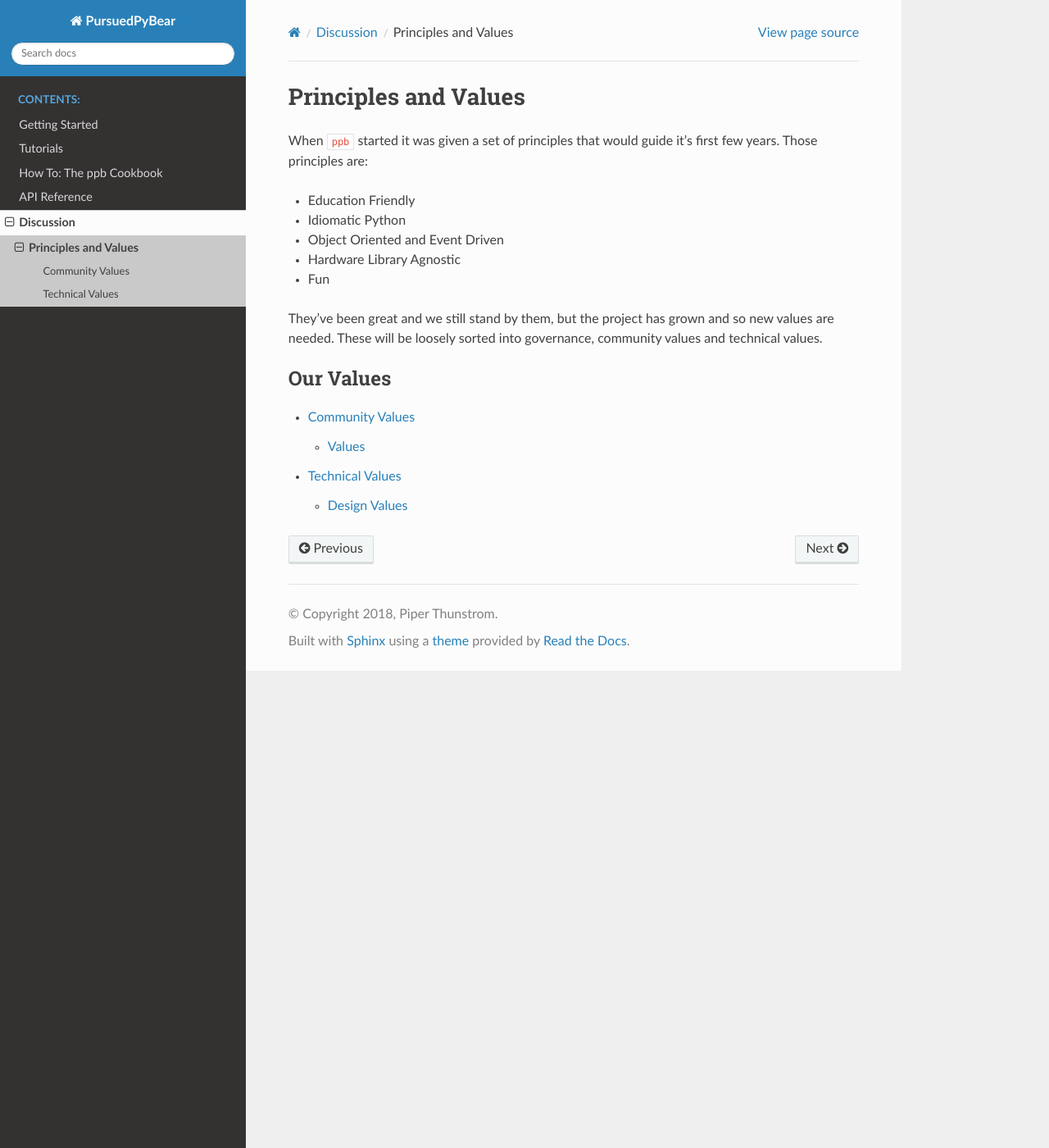
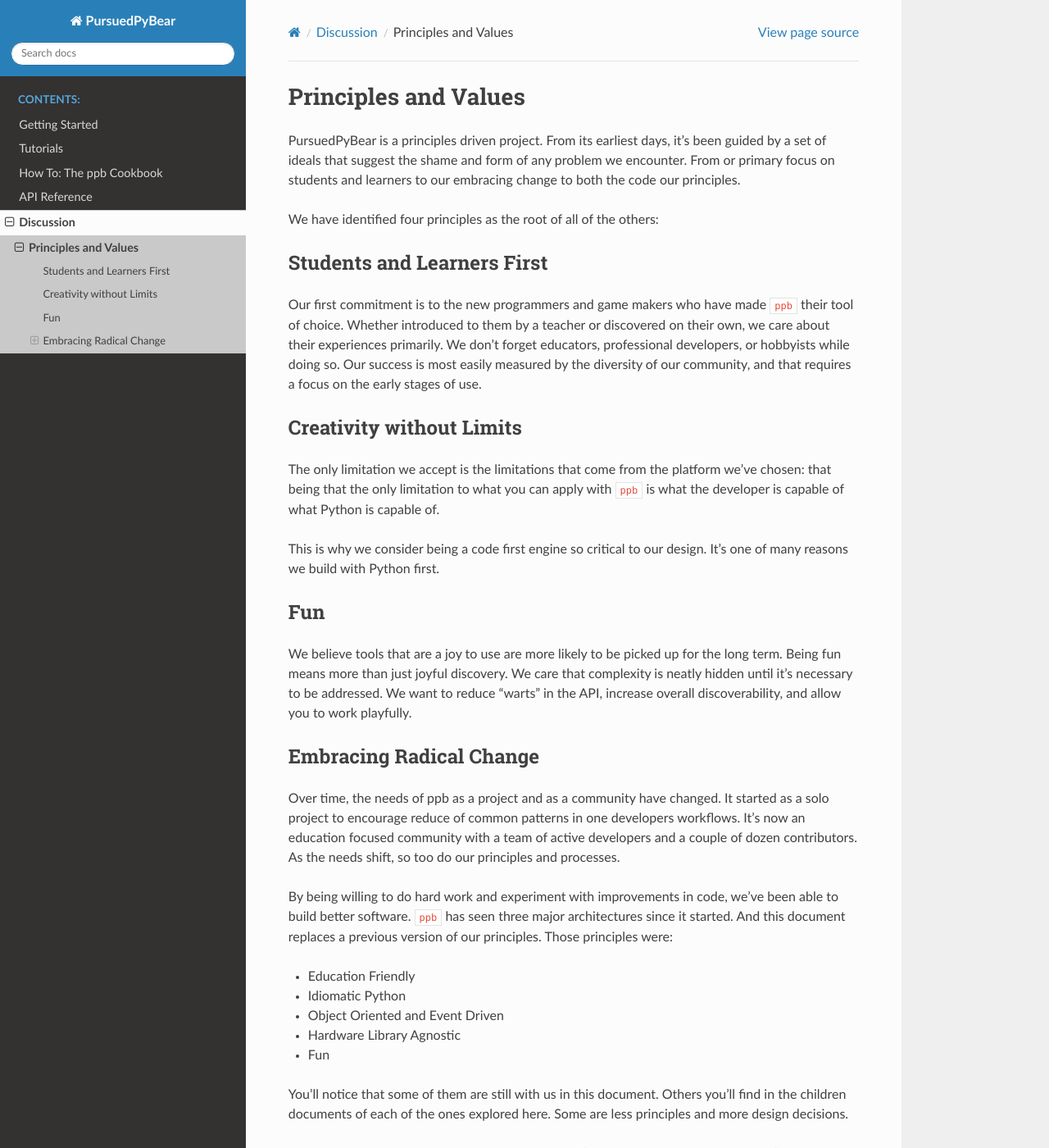
Before and after one commit to ppb/pursuedpybear, a Sphinx documentation site: the page built from docs/discussion/values/index.rst, in a window 1280 px wide and 1400 px high. Shown: the whole window at 82% size. Built offline with Sphinx 7.4.7 and the Read the Docs theme 2.0.0, drawn with Linux system fonts in a browser that asks for light colours; some of the changed text lies outside the part shown.

Commit message:
Rewrite of our core principles.

```diff
--- a/docs/discussion/values/index.rst
+++ b/docs/discussion/values/index.rst
@@ -1,8 +1,55 @@
 Principles and Values
 =========================
 
-When ``ppb`` started it was given a set of principles that would guide it's
-first few years. Those principles are:
+PursuedPyBear is a principles driven project. From its earliest days, it's been
+guided by a set of ideals that suggest the shame and form of any problem we
+encounter. From or primary focus on students and learners to our embracing
+change to both the code our principles.
+
+We have identified four principles as the root of all of the others:
+
+Students and Learners First
+-----------------------------------
+
+Our first commitment is to the new programmers and game makers who have made
+``ppb`` their tool of choice. Whether introduced to them by a teacher or
+discovered on their own, we care about their experiences primarily. We don't
+forget educators, professional developers, or hobbyists while doing so. Our
+success is most easily measured by the diversity of our community, and that
+requires a focus on the early stages of use.
+
+Creativity without Limits
+----------------------------------
+
+The only limitation we accept is the limitations that come from the platform
+we've chosen: that being that the only limitation to what you can apply with
+``ppb`` is what the developer is capable of what Python is capable of.
+
+This is why we consider being a code first engine so critical to our design.
+It's one of many reasons we build with Python first.
+
+Fun
+-----------------
+
+We believe tools that are a joy to use are more likely to be picked up for the
+long term. Being fun means more than just joyful discovery. We care that
+complexity is neatly hidden until it's necessary to be addressed. We want to
+reduce "warts" in the API, increase overall discoverability, and allow you to
+work playfully.
+
+Embracing Radical Change
+--------------------------------
+
+Over time, the needs of ppb as a project and as a community have changed. It
+started as a solo project to encourage reduce of common patterns in one
+developers workflows. It's now an education focused community with a team of
+active developers and a couple of dozen contributors. As the needs shift, so too
+do our principles and processes.
+
+By being willing to do hard work and experiment with improvements in code, we've
+been able to build better software. ``ppb`` has seen three major architectures
+since it started. And this document replaces a previous version of our
+principles. Those principles were:
 
 * Education Friendly
 * Idiomatic Python
@@ -10,9 +57,16 @@
 * Hardware Library Agnostic
 * Fun
 
-They've been great and we still stand by them, but the project has grown and so
-new values are needed. These will be loosely sorted into governance,  community
-values and technical values.
+You'll notice that some of them are still with us in this document. Others
+you'll find in the children documents of each of the ones explored here. Some
+are less principles and more design decisions.
+
+In general, we are always willing to field the idea of "maybe we should do it
+this way?" Those questions, even when the answer is no, keep us thinking about
+how things are and how the could be.
+
+Ultimately, ``ppb`` is aspirational as a project, and our principles reflect
+that.
 
 
 .. toctree::
```
